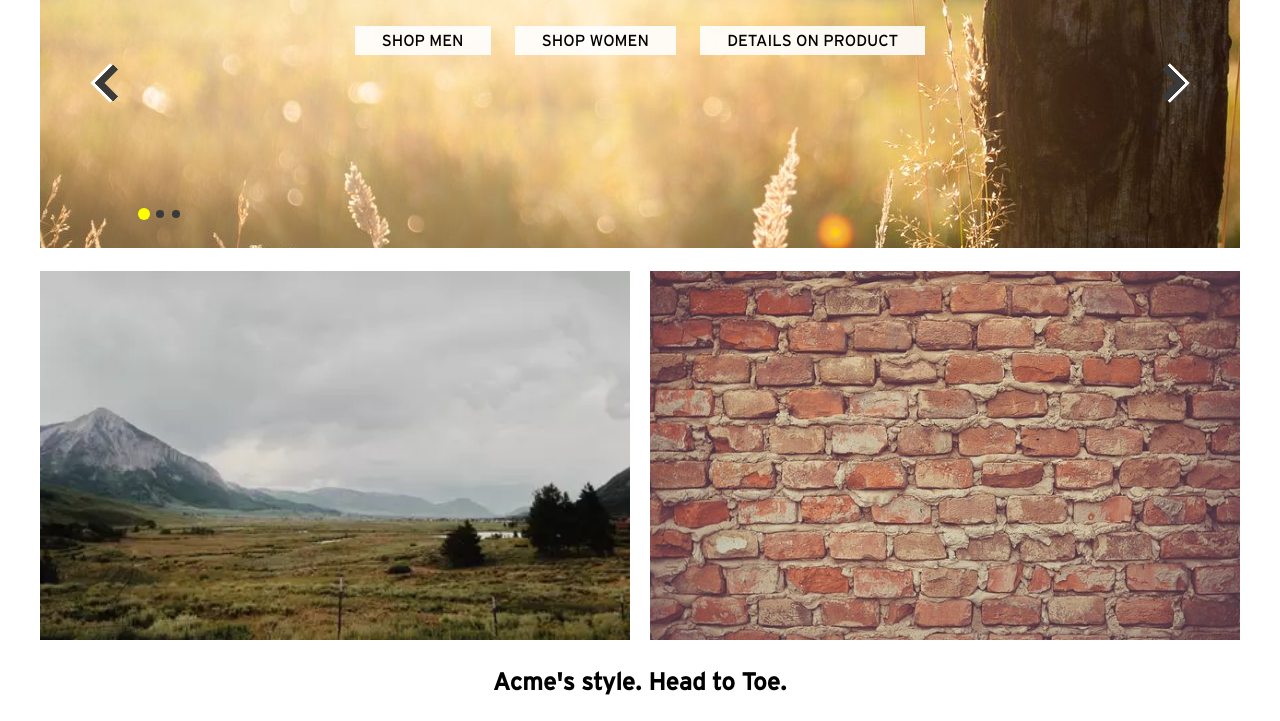
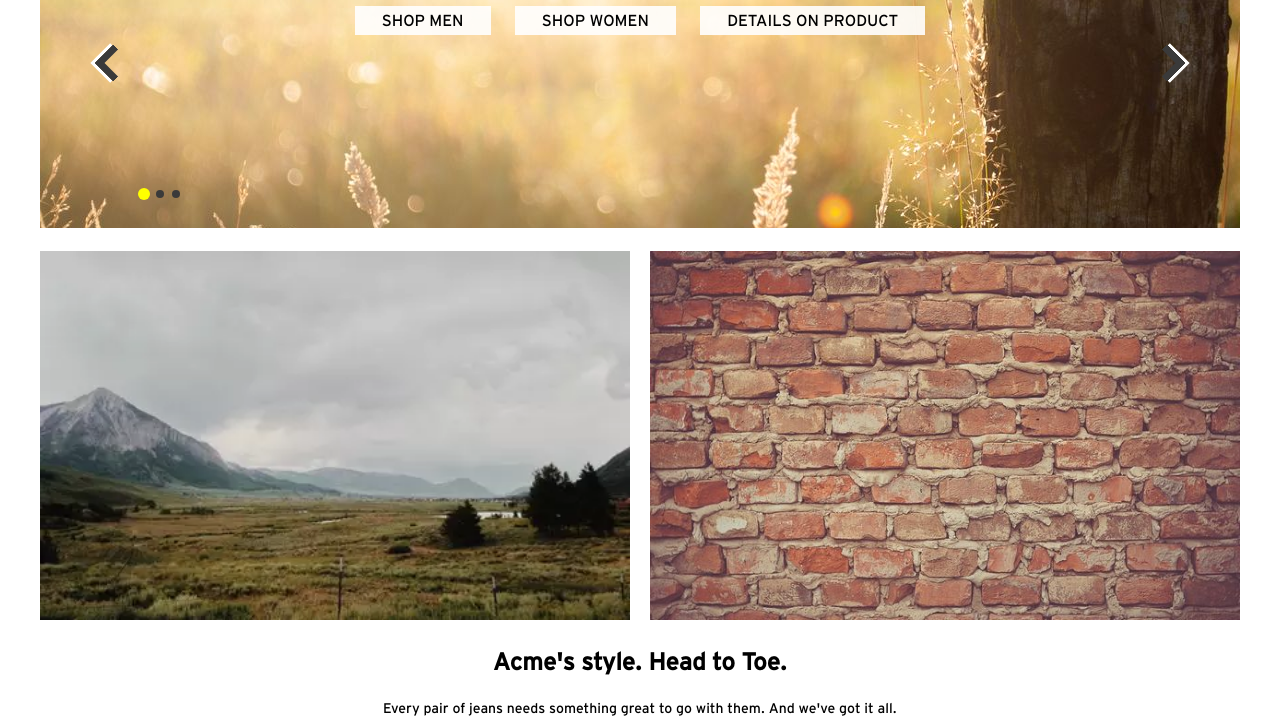
Before and after one commit to climboid/limitless, a website: page index.html in a window 1280 px wide. Shown: the part 220-941 px from the top of the page. Drawn offline with Linux system fonts and the light colour scheme.

Commit message:
fixing carousel styling

```diff
--- a/stylesheets/src/carousel.scss
+++ b/stylesheets/src/carousel.scss
@@ -290,7 +290,7 @@ $cssSlider-height: 430px;
 }
 
 #slider1 {
-  margin: 20px auto;
+  margin: 0 auto 20px auto;
   width: 100%;
   position: relative;
   min-height: 380px;
```
Also changed, not shown: stylesheets/index.css/carousel.css, stylesheets/index.css/index.css.
